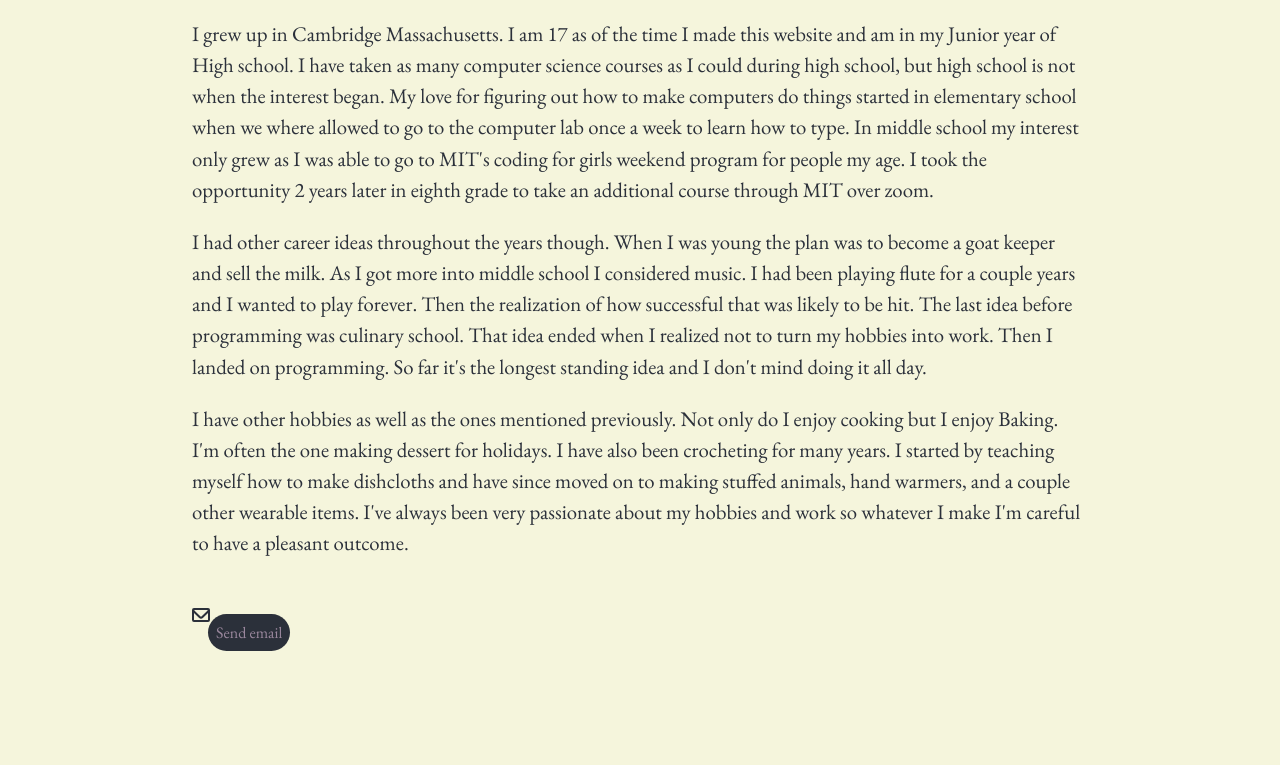
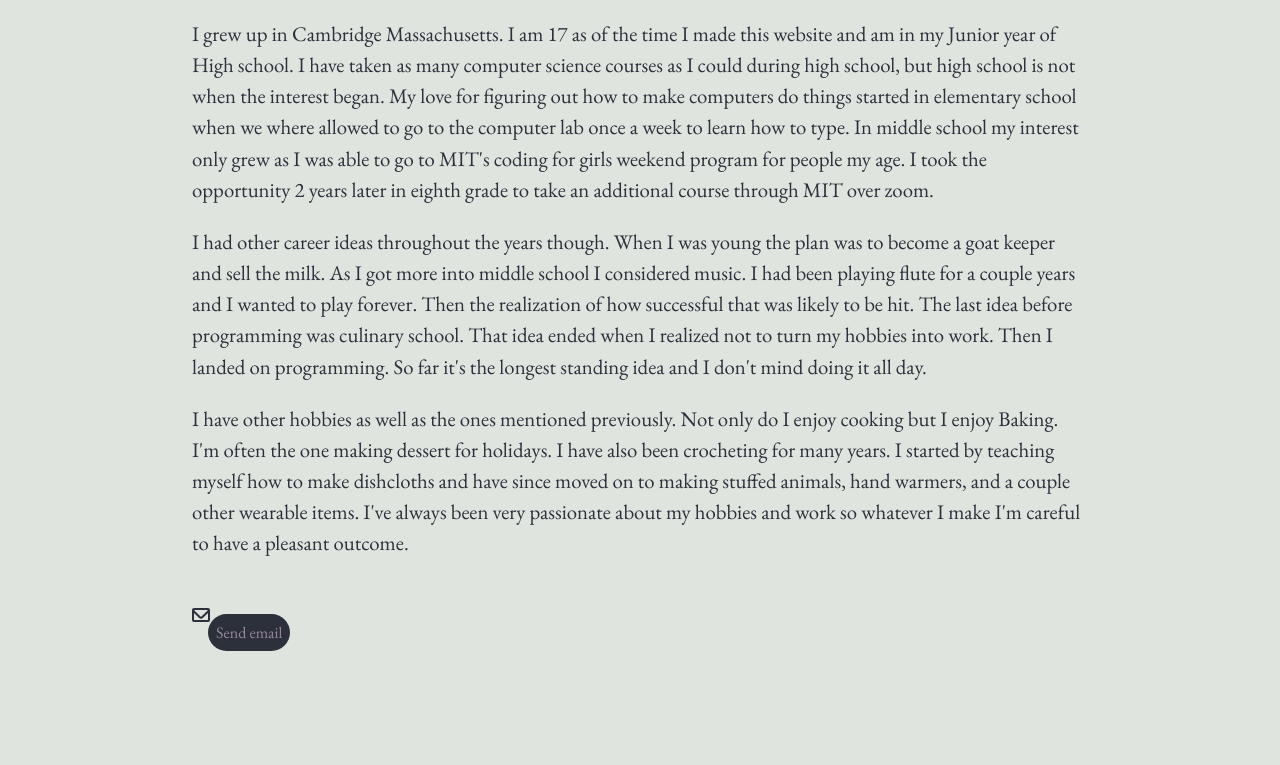
Before and after one commit to Involentary-Pterodacyl/Invonentary-Pterodacyl.github.io, a plain HTML site: page index.html in a window 1280 px wide. Shown: the part 564-1329 px from the top of the page. Drawn offline with nearby package versions, Linux system fonts and the light colour scheme; a web font is replaced by a local one.

Commit message:
background adjustment

```diff
--- a/css/site_standard.css
+++ b/css/site_standard.css
@@ -2,7 +2,7 @@ body {
     font-family: 'EB Garamond', serif;
     color: #2B303A;
     box-sizing: border-box;
-    background-color: beige;
+    background-color: #DFE4DF;
     -webkit-font-smoothing: antialiased;
     margin: 0;
 
```
